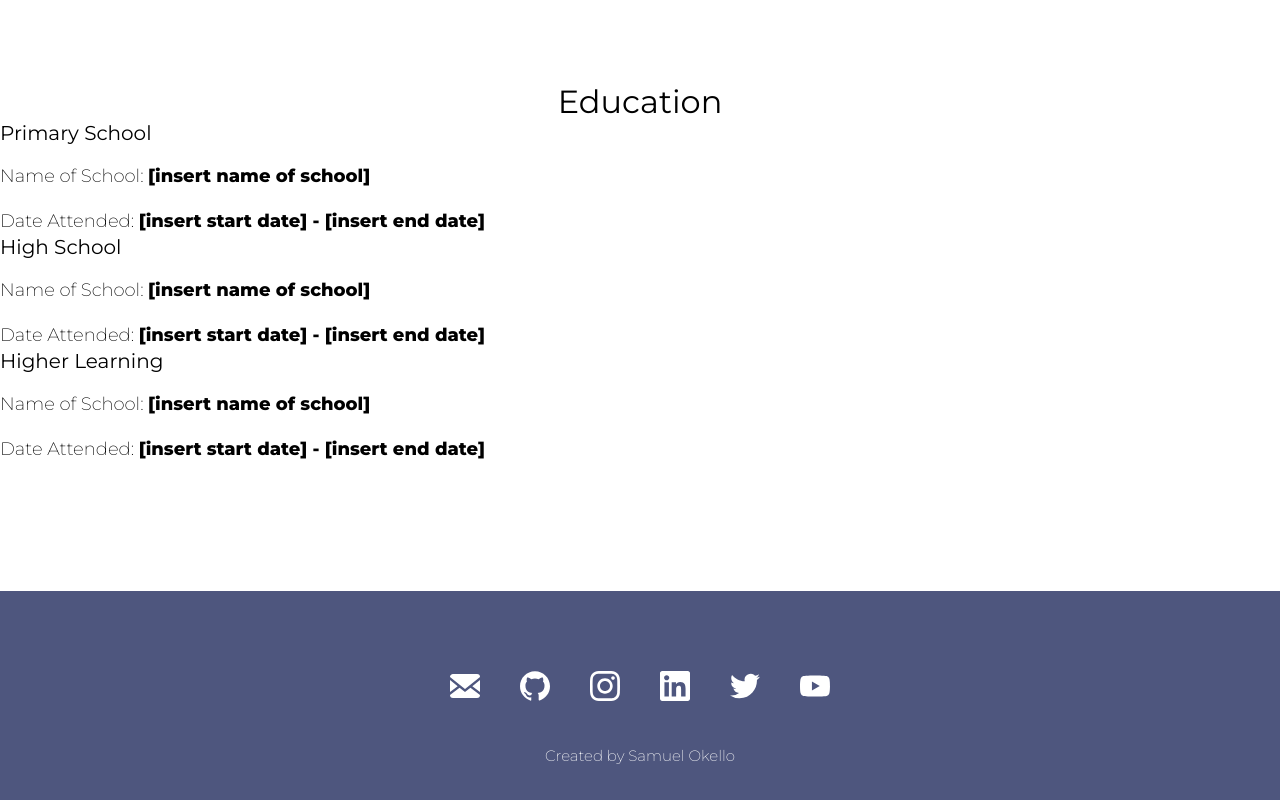
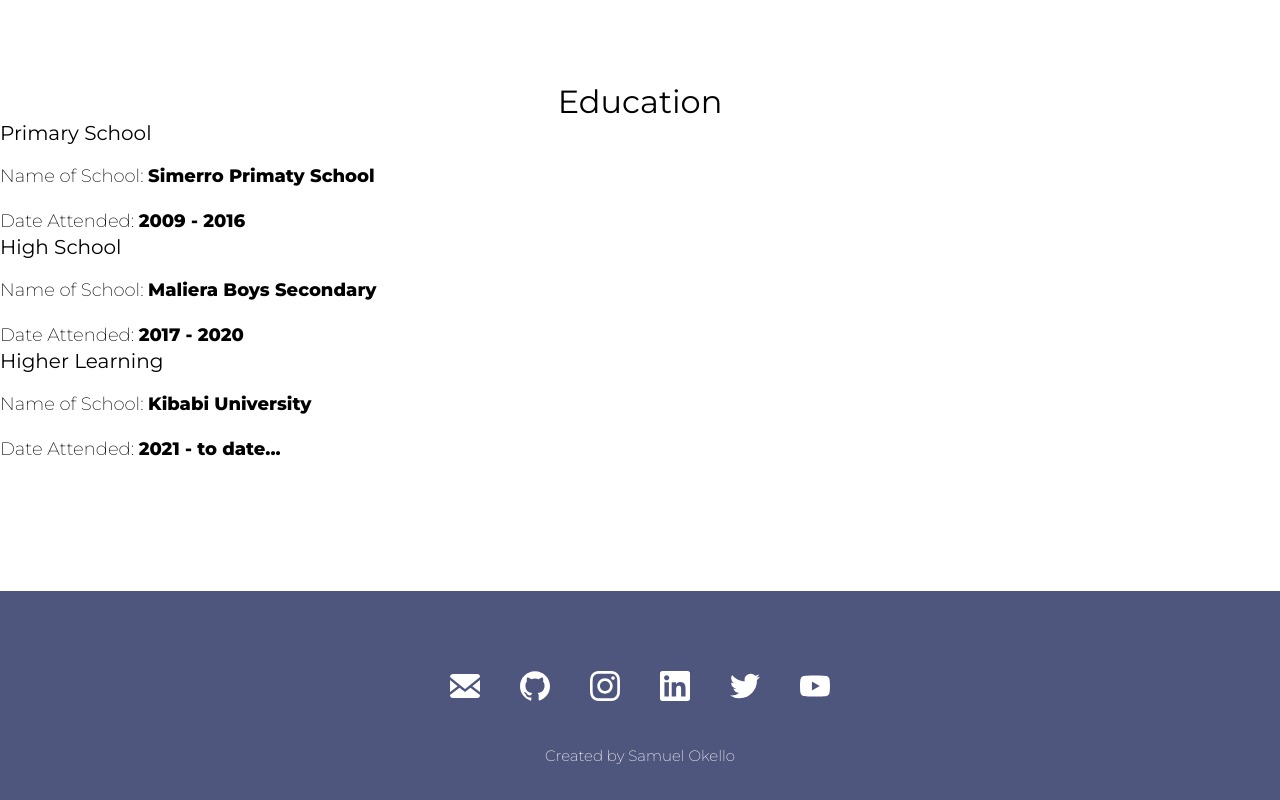
Before and after one commit to OkelloSam21/automatic-octo-rotary-phone, a React (Vite) app: page / in a window 1280 px wide. Shown: the part 2694-3494 px from the top of the page. Built offline with nearby package versions, Linux system fonts and the light colour scheme.

Commit message:
update education details

```diff
--- a/src/Components/Education.jsx
+++ b/src/Components/Education.jsx
@@ -7,18 +7,18 @@ const Education = () => {
             <div className="education-container">
                 <div className="education-item">
                     <h3>Primary School</h3>
-                    <p>Name of School: <strong>[insert name of school]</strong></p>
-                    <p>Date Attended: <strong>[insert start date] - [insert end date]</strong></p>
+                    <p>Name of School: <strong>Simerro Primaty School</strong></p>
+                    <p>Date Attended: <strong>2009 - 2016</strong></p>
                 </div>
                 <div className="education-item">
                     <h3>High School</h3>
-                    <p>Name of School: <strong>[insert name of school]</strong></p>
-                    <p>Date Attended: <strong>[insert start date] - [insert end date]</strong></p>
+                    <p>Name of School: <strong>Maliera Boys Secondary </strong></p>
+                    <p>Date Attended: <strong>2017 - 2020</strong></p>
                 </div>
                 <div className="education-item">
                     <h3>Higher Learning</h3>
-                    <p>Name of School: <strong>[insert name of school]</strong></p>
-                    <p>Date Attended: <strong>[insert start date] - [insert end date]</strong></p>
+                    <p>Name of School: <strong>Kibabi University</strong></p>
+                    <p>Date Attended: <strong>2021 - to date...</strong></p>
                 </div>
             </div>
         </section>
```
